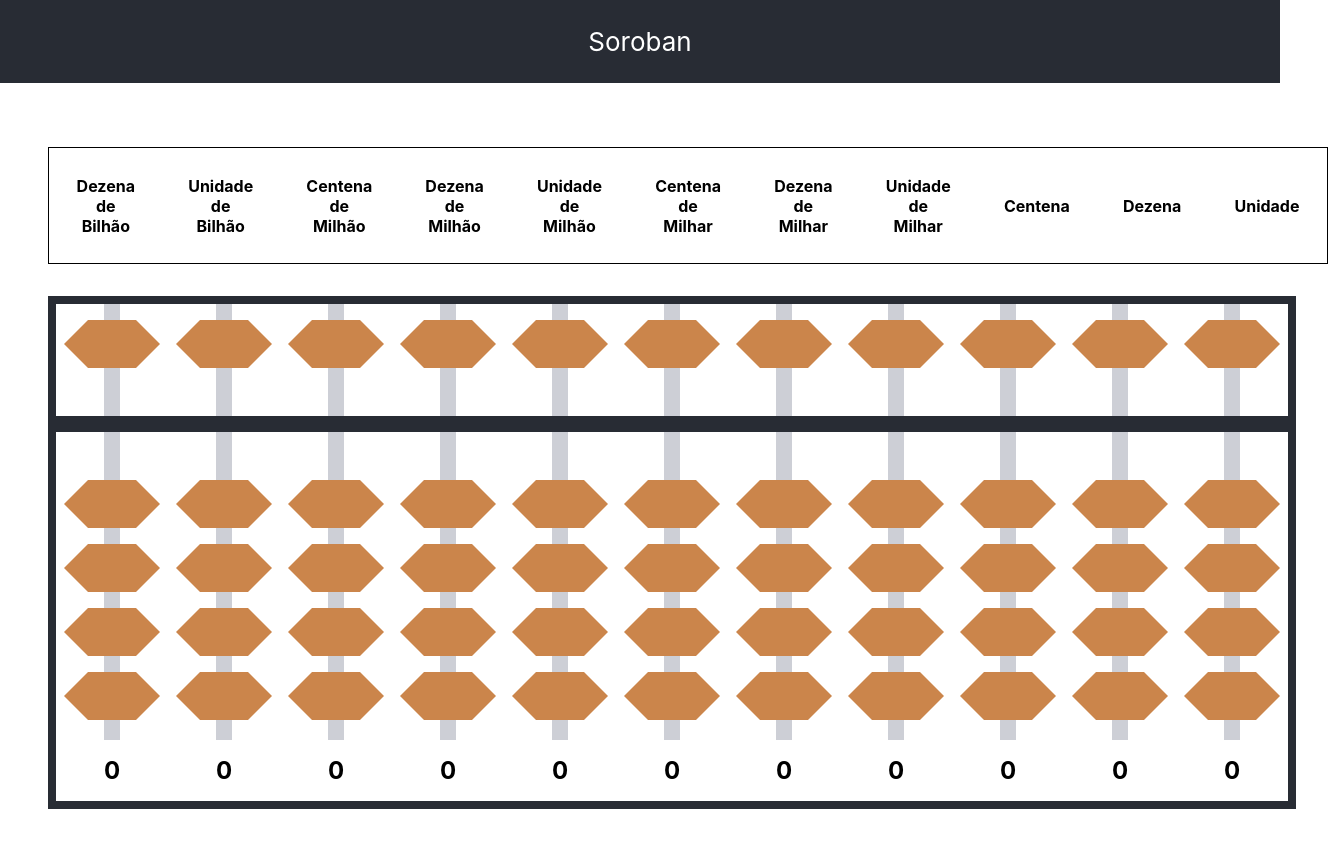
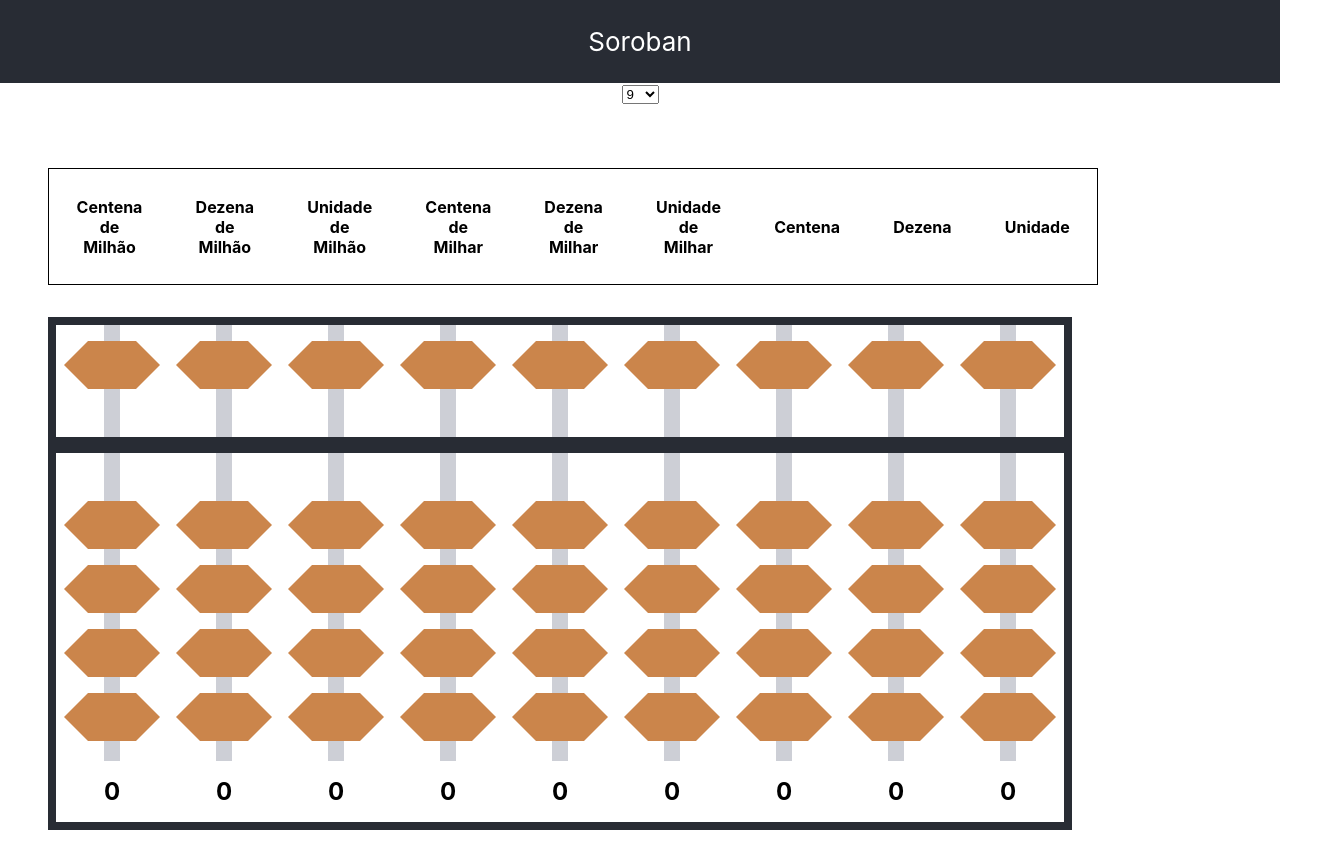
Before and after one commit to rhaiz/Soroban, a React (Create React App) app: page / in a window 1280 px wide. Shown: the top 868 px of the page, 1328 px wide, since content can reach past the window. Built offline with nearby package versions, Linux system fonts and the light colour scheme.

Commit message:
Add select to define soroban length

```diff
--- a/src/App.js
+++ b/src/App.js
@@ -1,10 +1,19 @@
+import React, { useState } from 'react';
 import './App.css';
 import Keta from './components/Keta/Keta';
 import DecimalTable from './components/DecimalTable/DecimalTable'
 
 function App() {
-  const elements = Array.from({ length: 11 });
-  const numberTds = 11
+  const [elementsLength, setElementsLength] = useState(9);
+  const [numberTds, setNumberTds] = useState(9);
+
+  const handleDropdownChange = (event) => {
+    const newValue = parseInt(event.target.value);
+    if (newValue >= 4 && newValue <= 17) {
+      setElementsLength(newValue);
+      setNumberTds(newValue);
+    }
+  };
   return (
     <div className="App">
       <header className="App-header">
@@ -13,11 +22,18 @@ function App() {
         </p>
       </header>
       <body>
+      <select value={elementsLength} onChange={handleDropdownChange}>
+          {Array.from({ length: 14 }, (_, index) => (
+            <option key={index + 4} value={index + 4}>
+              {index + 4}
+            </option>
+          ))}
+        </select>
         <DecimalTable numberTds={numberTds} />
         <div className='waku'>
-          {elements.map((_, index) => (
+          {Array.from({ length: elementsLength }, (_, index) => (
             <Keta key={index} />
-            ))}
+          ))}
         </div>
       </body>
     </div>
```
